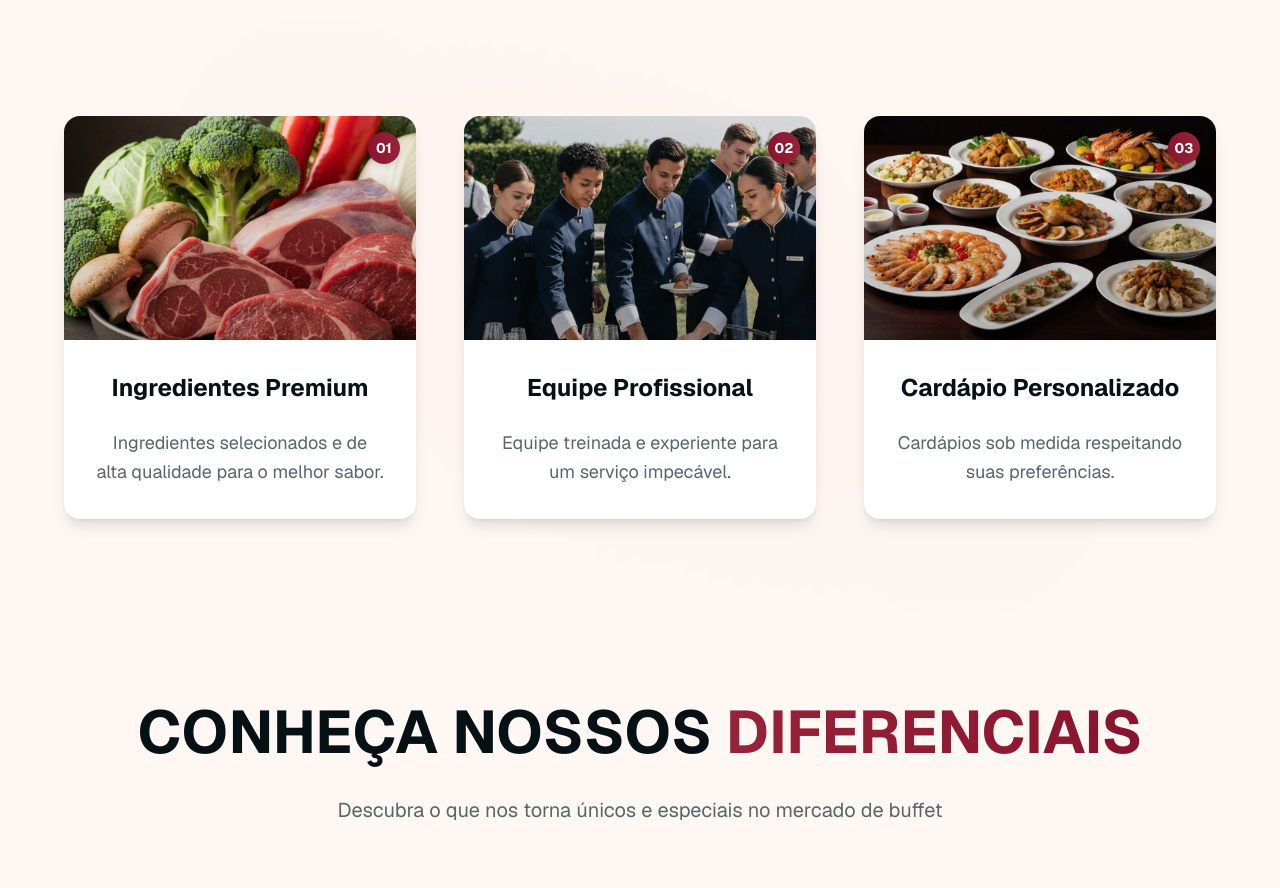
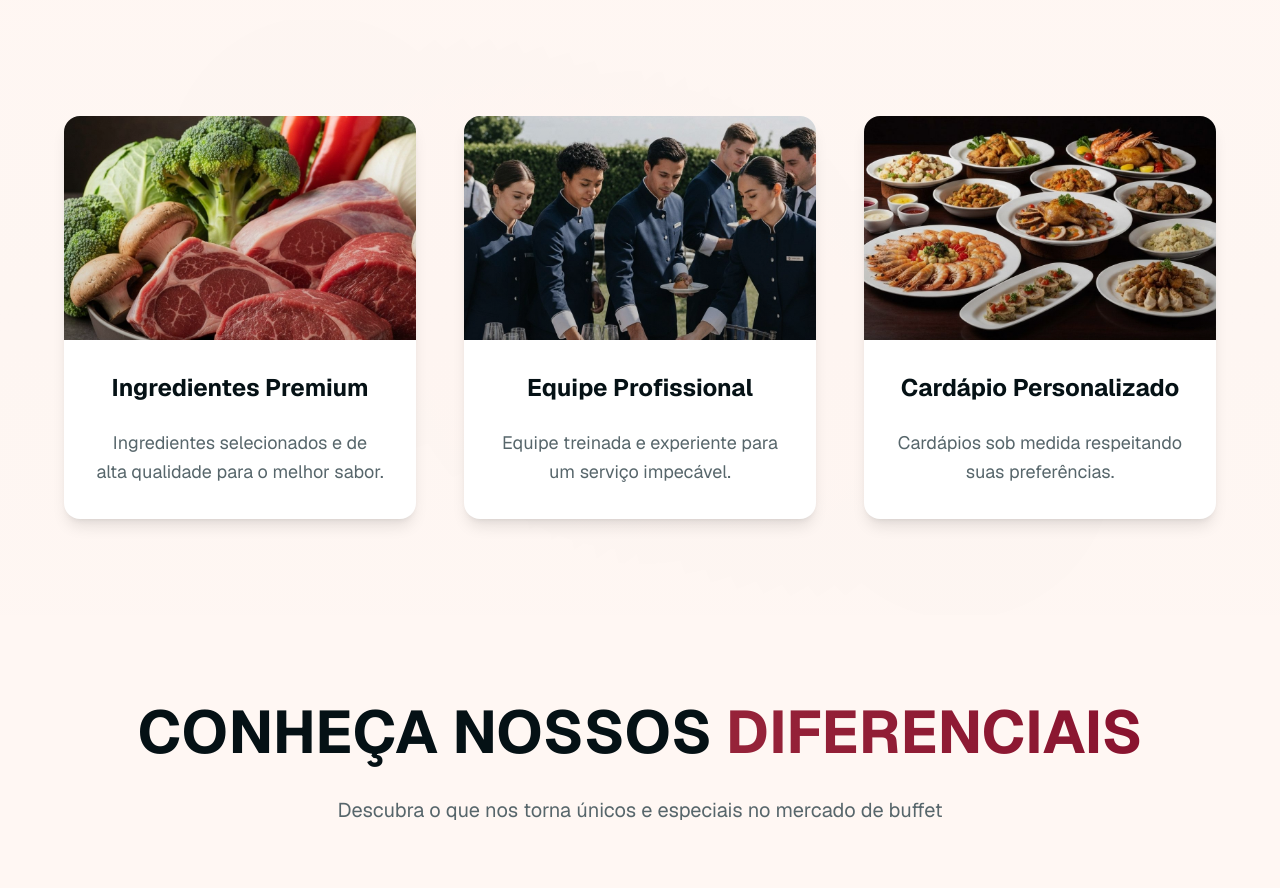
Before and after one commit to LuisCarlos01/Buffet, a Next.js app: page / in a window 1280 px wide. Shown: the part 1560-2448 px from the top of the page. Built offline with nearby package versions, Linux system fonts and the light colour scheme.

Commit message:
refactor: simplificar conteúdo e remover elementos visuais desnecessários
- Simplificar resposta sobre restrições alimentares no FAQ
- Remover numeração dos cards no componente ProcessSteps
- Melhorar legibilidade e foco visual dos componentes

```diff
--- a/components/faq.tsx
+++ b/components/faq.tsx
@@ -32,7 +32,7 @@ export function FAQ() {
     {
       question: 'Vocês atendem restrições alimentares?',
       answer:
-        'Sim, atendemos todas as restrições alimentares como vegetarianos, veganos, celíacos, intolerantes à lactose e outras necessidades especiais. Basta informar com antecedência.',
+        'Sim, atendemos todas as restrições alimentares como vegetarianos. Basta informar com antecedência para prepararmos opções adequadas.',
     },
     {
       question: 'Como funciona o pagamento?',
--- a/components/process-steps.tsx
+++ b/components/process-steps.tsx
@@ -56,13 +56,6 @@ export function ProcessSteps() {
                   sizes='(max-width: 768px) 100vw, (max-width: 1200px) 50vw, 33vw'
                 />
                 <div className='absolute inset-0 bg-gradient-to-t from-black/20 to-transparent' />
-
-                {/* Step Number */}
-                <div className='absolute top-4 right-4 w-8 h-8 bg-gradient-to-r from-accent to-primary rounded-full flex items-center justify-center shadow-md'>
-                  <span className='text-white text-sm font-bold'>
-                    {String(index + 1).padStart(2, '0')}
-                  </span>
-                </div>
               </div>
 
               {/* Content */}
```
